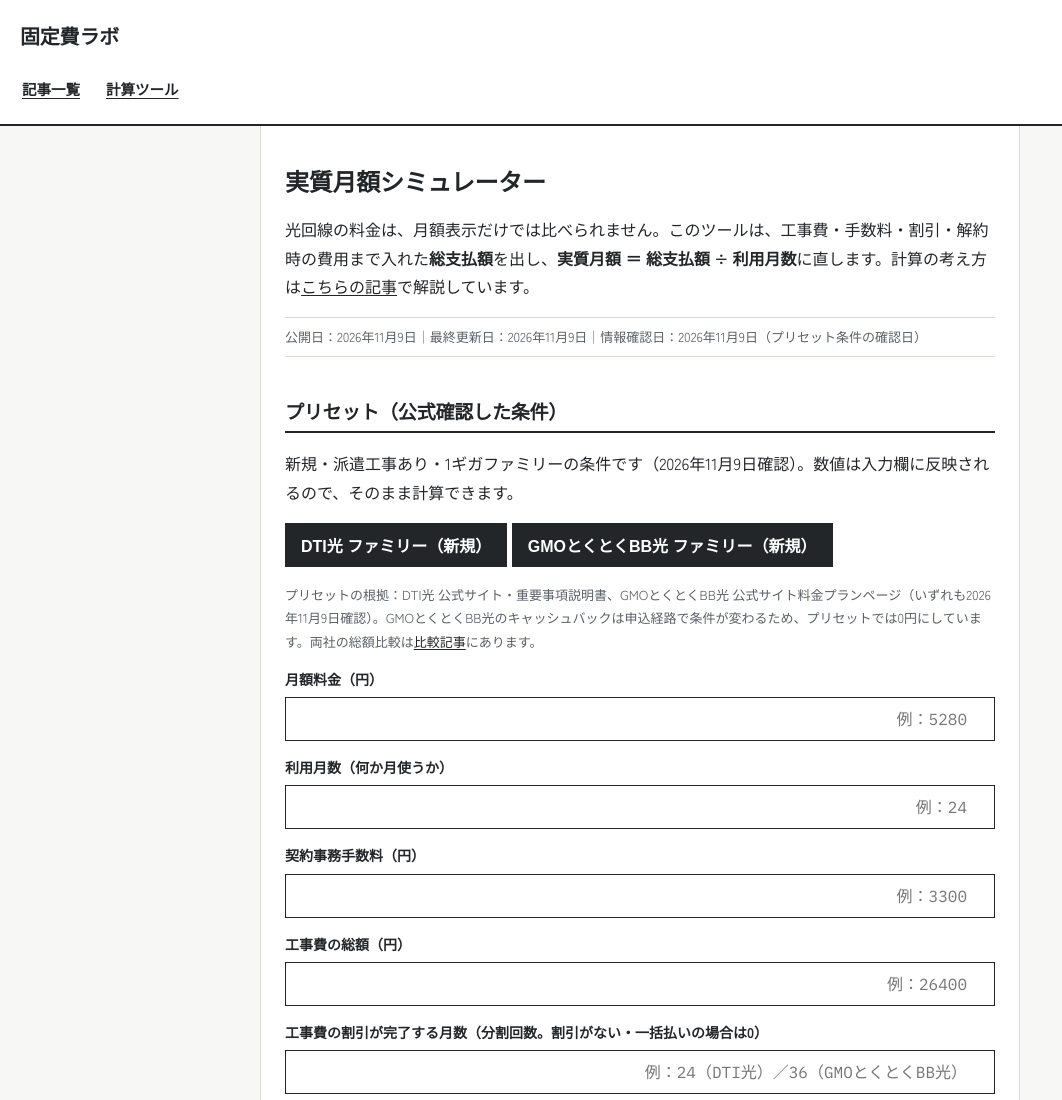
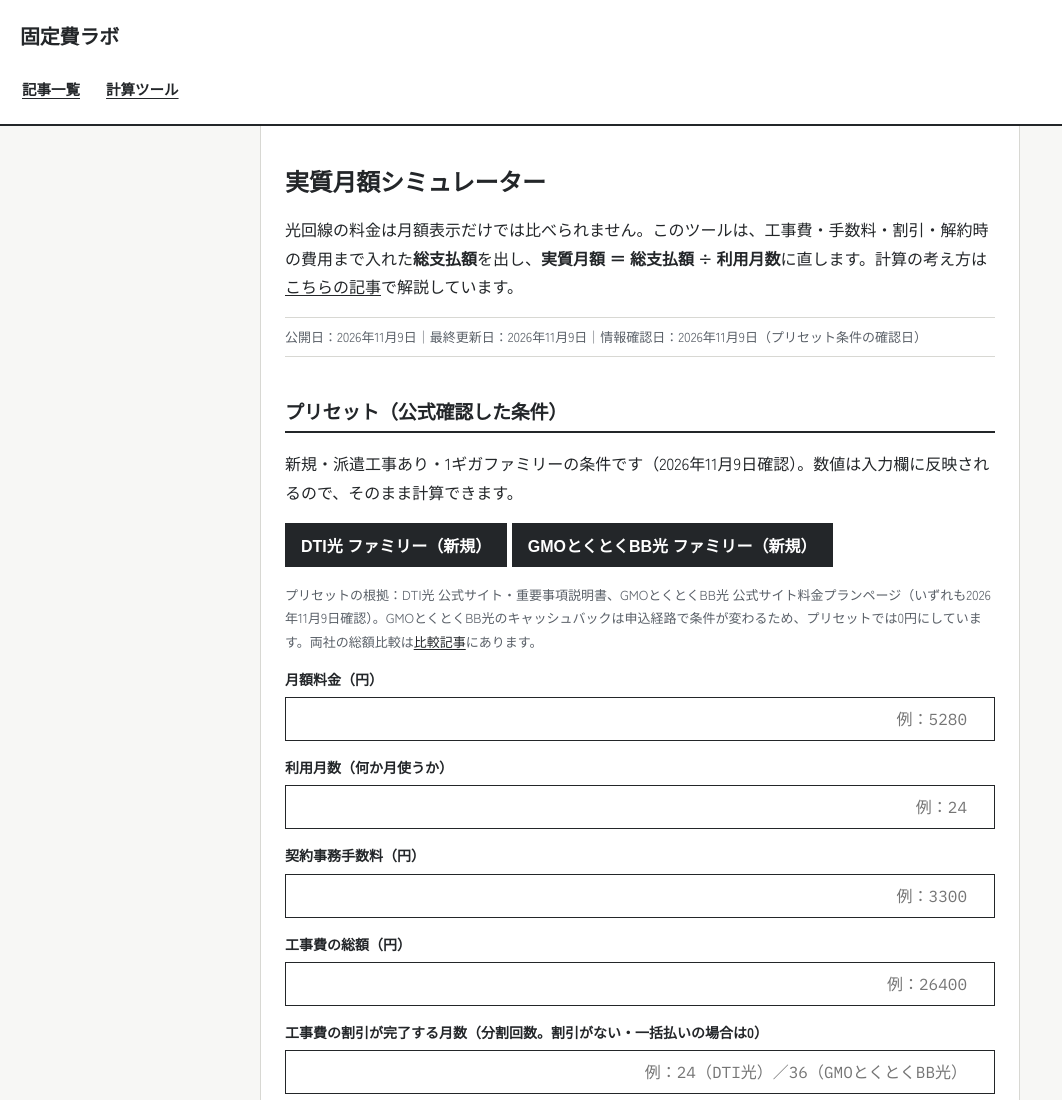
Before and after one commit to miv1982biz-sketch/koteihi-site, a plain HTML site: page tools/jitsushitsu-sim.html in a window 1280 px wide. Shown: the top 1100 px of the page, without its empty margins (0-1062 px from the left). Drawn offline with Linux system fonts and the light colour scheme.

Commit message:
文案の推敲（yomiyasu 全量見直し）

```diff
--- a/tools/jitsushitsu-sim.html
+++ b/tools/jitsushitsu-sim.html
@@ -51,7 +51,7 @@
 </header>
 <main>
   <h1>実質月額シミュレーター</h1>
-  <p>光回線の料金は、月額表示だけでは比べられません。このツールは、工事費・手数料・割引・解約時の費用まで入れた<strong>総支払額</strong>を出し、<strong>実質月額 ＝ 総支払額 ÷ 利用月数</strong>に直します。計算の考え方は<a href="../articles/jitsushitsu-getsugaku.html">こちらの記事</a>で解説しています。</p>
+  <p>光回線の料金は月額表示だけでは比べられません。このツールは、工事費・手数料・割引・解約時の費用まで入れた<strong>総支払額</strong>を出し、<strong>実質月額 ＝ 総支払額 ÷ 利用月数</strong>に直します。計算の考え方は<a href="../articles/jitsushitsu-getsugaku.html">こちらの記事</a>で解説しています。</p>
   <p class="dateline">公開日：2026年11月9日｜最終更新日：2026年11月9日｜情報確認日：2026年11月9日（プリセット条件の確認日）</p>
 
   <h2>プリセット（公式確認した条件）</h2>
```
